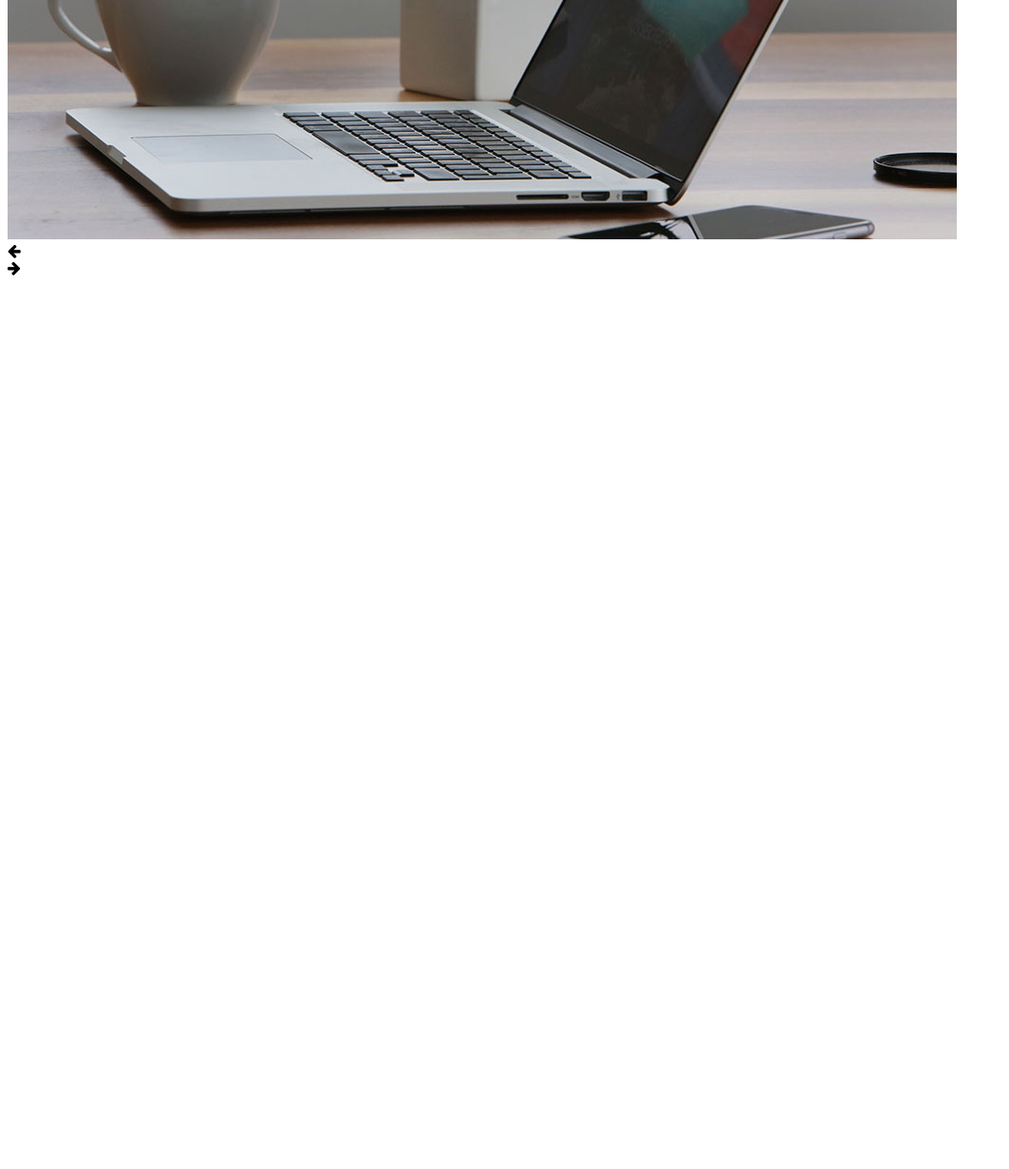
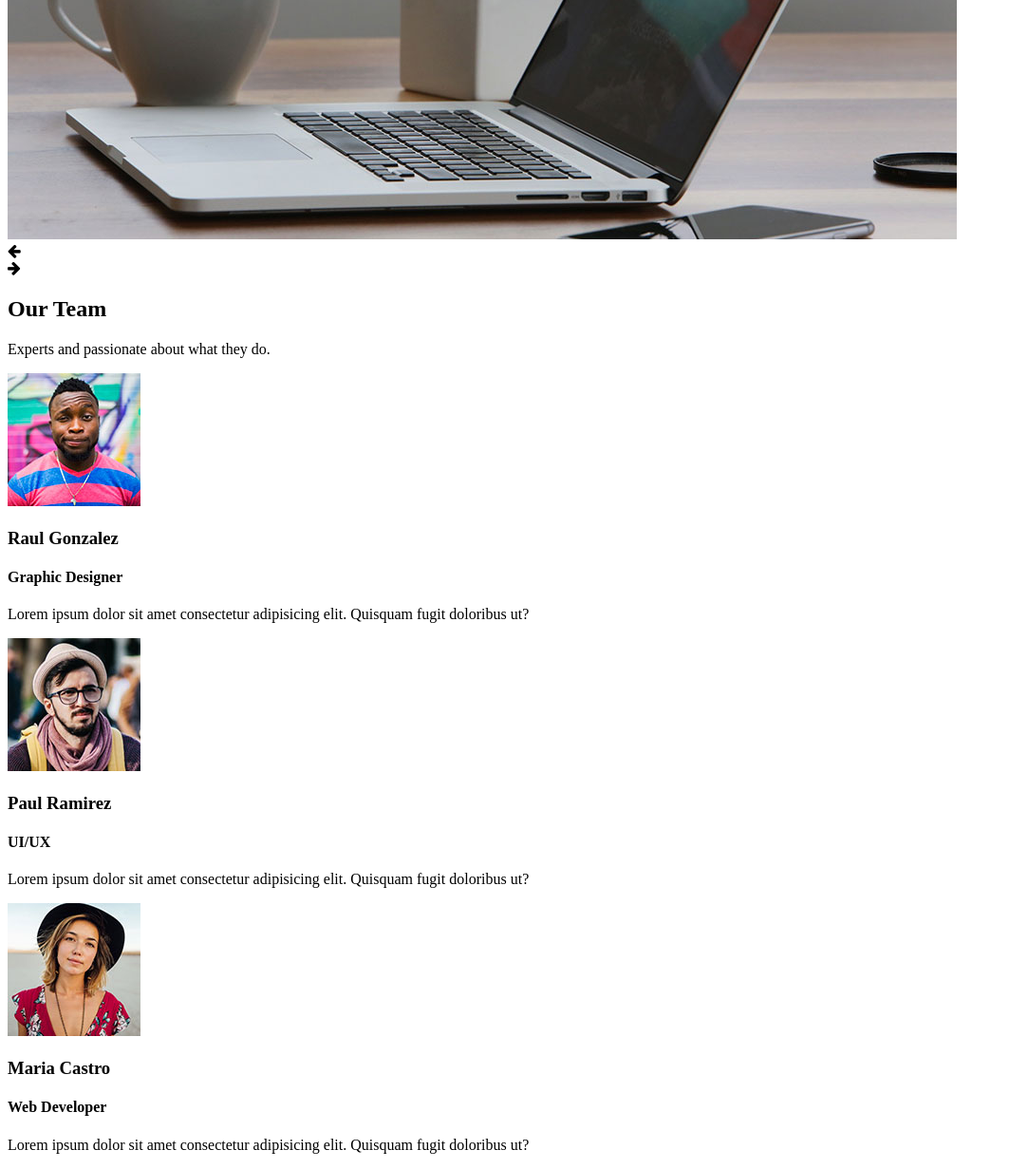
Before and after one commit to widzthedvloper/portfolioWJQ, a website: page index.html in a window 1280 px wide. Shown: the part 7227-8458 px from the top of the page at 95% size, without its empty margins (0-1063 px from the left). Before the commit the page ends 7527 px from the top, so only its background shows below. Drawn offline with Linux system fonts and the light colour scheme.

Commit message:
Add element for our team section

```diff
--- a/index.html
+++ b/index.html
@@ -167,7 +167,49 @@
         </section>
 
         <!-- team -->
+        <div class="team" id="team">
+            <div class="title">
+                <h2>Our Team</h2>
+                <p>Experts and passionate about what they do.</p>
+            </div>
+            <div class="team">
+                <div class="team-member">
+                    <div class="photo-card">
+                        <img src="img/foto1.jpg" alt="">
+                    </div>
+                    <div class="text">
+                        <h3>Raul Gonzalez</h3>
+                        <h4>Graphic Designer</h4>
+                        <p>Lorem ipsum dolor sit amet consectetur adipisicing elit.
+                        Quisquam fugit doloribus ut?</p>
+                    </div>
+                </div>
 
+                <div class="team-member">
+                    <div class="photo-card">
+                        <img src="img/foto2.jpg" alt="">
+                    </div>
+                    <div class="text">
+                        <h3>Paul Ramirez</h3>
+                        <h4>UI/UX</h4>
+                        <p>Lorem ipsum dolor sit amet consectetur adipisicing elit.
+                        Quisquam fugit doloribus ut?</p>
+                    </div>
+                </div>
+
+                <div class="team-member">
+                    <div class="photo-card">
+                        <img src="img/foto3.jpg" alt="">
+                    </div>
+                    <div class="text">
+                        <h3>Maria Castro</h3>
+                        <h4>Web Developer</h4>
+                        <p>Lorem ipsum dolor sit amet consectetur adipisicing elit.
+                        Quisquam fugit doloribus ut?</p>
+                    </div>
+                </div>
+            </div>
+        </div>
     </main>
 </body>
 </html>
--- /dev/null
+++ b/prettier.config.js
@@ -0,0 +1,6 @@
+module.exports = {
+  trailingComma: 'es5',
+  tabWidth: 4,
+  semi: false,
+  singleQuote: true,
+};
```
